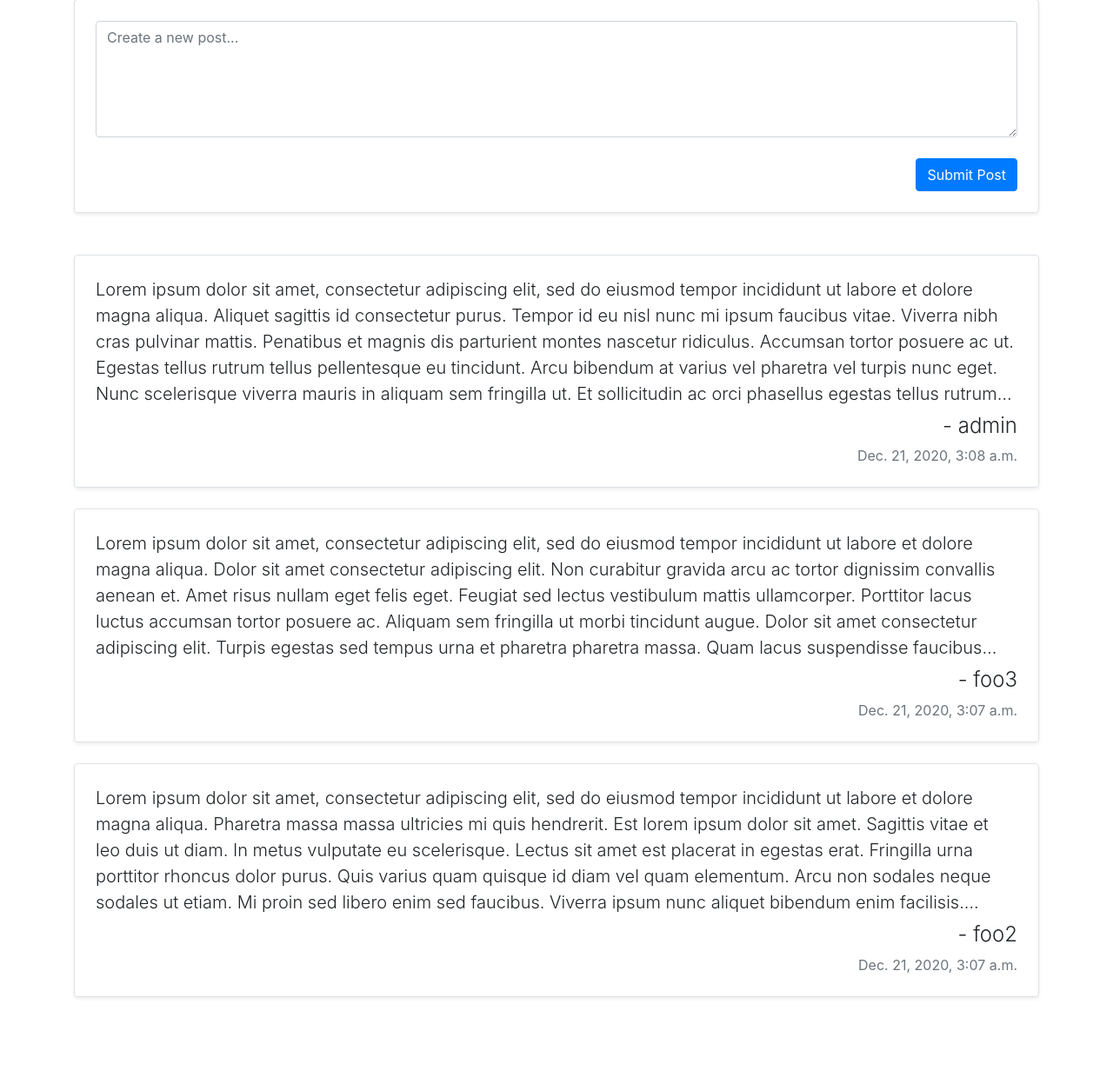
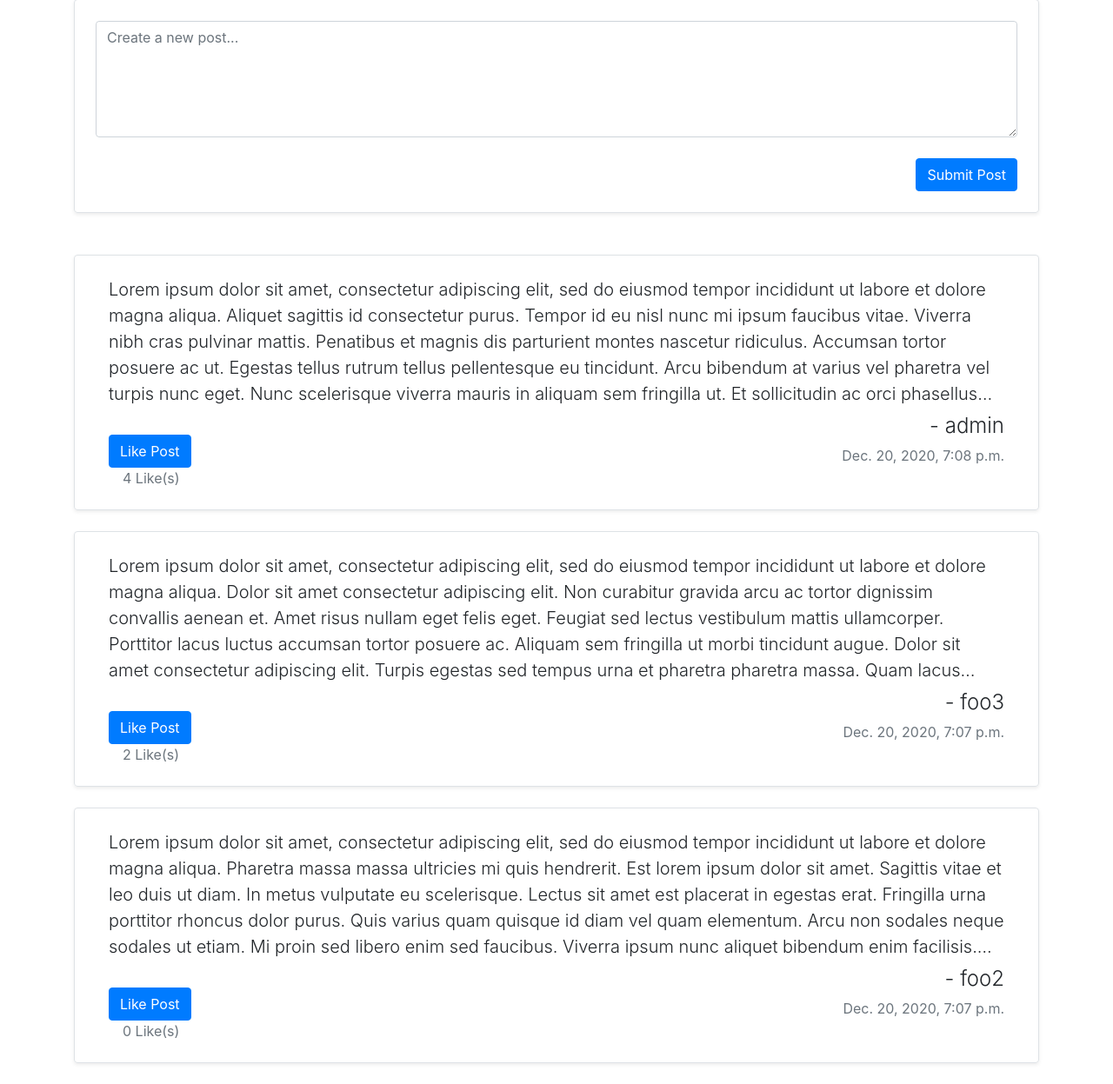
Before and after one commit to sflems/led-board-manager, a Django app: page / in a window 1280 px wide. Shown: the part 147-1394 px from the top of the page at 87% size. Before the commit the page ends 1295 px from the top, so only its background shows below. Run offline with Django 3.2, Linux system fonts and the light colour scheme; a user stored in the database is signed in; data comes from the database, SQL or seed files in the repository; both versions use the stored data as it was after the commit; some libraries are stand-ins or nearby versions.

Commit message:
Posts Template & Ajax Fixes

```diff
--- a/network/models.py
+++ b/network/models.py
@@ -86,7 +86,7 @@ class CommentForm(ModelForm):
         }
 
 class FollowingList(models.Model):
-    followed_users = models.ManyToManyField(User, blank=True)
+    followed_users = models.ManyToManyField(User, blank=True, symmetrical=False)
     user = models.ForeignKey(User, on_delete=models.CASCADE, related_name="follower")
 
     def __str__(self):
--- a/network/static/network/network.js
+++ b/network/static/network/network.js
@@ -1,131 +1,95 @@
 document.addEventListener('DOMContentLoaded', function() {
     // Use buttons to toggle between views
-  document.querySelector('#index').addEventListener('click', () => load_views('all_posts'));
-  document.querySelector('#following').addEventListener('click', () => load_views('following'));
-  document.querySelector('#compose-form').onsubmit = compose_post;
+    document.querySelector('#index').addEventListener('click', () => location.href='/');
+    document.querySelector('#following').addEventListener('click', () => location.href='/views/following');
+    document.querySelector('#compose-form').onsubmit = () => {
+		compose_post();
+		return false;
+	};
 
-  let posts_list = document.querySelectorAll('#post');
+    let posts_list = document.querySelectorAll('.post');
     posts_list.forEach(post => {
-	  post.addEventListener('click', function() {
+	    post.querySelector('#post-content').addEventListener('click', function() {
 		    post.querySelector('#post-content').classList.toggle("truncate");
 	    });
+	    post.querySelector('#like-form').onsubmit = () => {
+	    	like_post(`${post.id}`);
+			return false;
+	    };
     });
+
+  // TODO: Implement Profiles View
 
   // By default load all posts view
   // load_views('all_posts');
-});
+})
 
 function load_views(view) {
 
+    if (view == 'all_posts') {
 		// Show the posts view and hide other views
 		document.querySelector('#posts-view').style.display = 'block';
+		document.querySelector('#compose-view').style.display = 'block';
 		document.querySelector('#profile-view').style.display = 'none';
-
-
-
-  // Get all posts and load them
-  if (view == 'all_posts') {
-
-		// Show the view name
-		document.querySelector('#posts-view').innerHTML = `
-			<div class="posts-list"></div>
-		`;
-
-		fetch('/views/all_posts')
-		.then(response => response.json())
-		.then(posts => {
-			// Print posts
-			console.log(posts);
-
-			// Load all posts
-			load_posts(posts);
-		});
-  };
-
 	// Get posts from all followed users and load them
-  if (view == 'following') {
-
-		// Show the view name
-		document.querySelector('#posts-view').innerHTML = `
-			<div class="posts-list"></div>
-		`;
-
-		fetch('/views/following')
-		.then(response => response.json())
-		.then(posts => {
-			// If error thrown(response status is not in the range 200-299 inclusive), display error
-			if (Response.ok !== true) {
-				console.log(posts.error);
-				const element = document.createElement('div');
-				element.innerHTML = `
-					<div class="col">${posts.error}</div>
-				`;
-				element.classList.add("row","posts");
-				document.querySelector('.posts-list').append(element);
-			// Otherwise load the posts
-			} else {
-				// Print posts
-				console.log(posts);
-
-				// Load all posts
-				load_posts(posts);
-			}
-		});
-  };
-
-  // TODO: Implement Profiles View
-
-}
-
-// Loads all posts
-function load_posts(posts) {
-	if (posts.length > 0) {
-		posts.forEach(post => {
-			const element = document.createElement('div');
-			element.innerHTML = `
-				<div id="post" class="col">
-					<p id="post-content" class="mb-2 lead truncate">${ post.content.trim().replace(/\n/g, "<br >") }</p>
-					<h4 class="mb-2 font-weight-light text-right">- ${ post.author }</h4>
-					<p class="mb-0 text-muted text-right">${ post.timestamp }</p>
-				</div>
-			`;
-			element.classList.add("row", "no-gutters", "border", "rounded", "overflow-hidden", "mb-4", "p-4", "shadow-sm", "max-h-250", "position-relative",);
-			element.addEventListener('click', function() {
-				element.querySelector('#post-content').classList.toggle("truncate");
-	  });
-			document.querySelector('.posts-list').append(element);
-		});
-	} else {
-		const element = document.createElement('div');
-		element.innerHTML = `
-			<div class="col">No posts to display.</div>
-		`;
-		element.classList.add("row","no-gutters", "border", "rounded", "overflow-hidden", "mb-4", "p-4", "shadow-sm", "h-250", "position-relative",);
-		document.querySelector('.posts-list').append(element);
+	} else if (view == 'following') {
+		// Show the posts view and hide other views
+		document.querySelector('#posts-view').style.display = 'block';
+		document.querySelector('#compose-view').style.display = 'block';
+		document.querySelector('#profile-view').style.display = 'none';
+	} else if (view == 'profile') {
+		// Show the posts view and hide other views
+		document.querySelector('#posts-view').style.display = 'none';
+		document.querySelector('#compose-view').style.display = 'none';
+		document.querySelector('#profile-view').style.display = 'block';
 	}
 }
 
-	//Submits new post form
+
 function compose_post() {
 	// Get form data
 	let content = document.querySelector('#compose-content').value;
 	const csrftoken = Cookies.get('csrftoken');
 
-	//Send Post request to emails URL with new email JSON data
+	//Send Post request to postss URL with new post JSON data
 	fetch('/posts/create', {
+		headers: {'X-CSRFToken': csrftoken},
 		method: 'POST',
-		mode: 'same-origin',  // Do not send CSRF token to another domain.
-
 		body: JSON.stringify({
 			content: content,
+		}),
+	})
+	.then(response => response.json())
+	.then(response => {
+		// Print result
+		console.log(response);
+		if (response.error) {
+			alert(response.error);
+		} else {
+			document.querySelector('#compose-form').reset();
+			document.querySelector('#posts-view').insertAdjacentHTML("afterbegin", response.html);
+			document.querySelector('#like-form').onsubmit = () => {
+				like_post(response.post);
+				return false;
+			};
+		};
+	})
+}
+
+// Likes a post
+function like_post(post_id) {
+	const csrftoken = Cookies.get('csrftoken');
+	fetch(`/posts/${post_id}`, {
+		headers: {'X-CSRFToken': csrftoken},
+		method: 'PUT',
+		body: JSON.stringify({
+			changed: true
 		})
 	})
 	.then(response => response.json())
 	.then(result => {
 		// Print result
 		console.log(result);
-		load_views('all_posts');
+		location.reload();
 	});
-
-	return false;
 }
--- a/network/templates/network/index.html
+++ b/network/templates/network/index.html
@@ -23,21 +23,9 @@
 		</div>
 	{% endif %}
 	<br>
-	<div id="posts-view-full">
 	<div id="posts-view">
-
 		<div class="posts-list">
-					{% for post in posts %}
-					<div class="row no-gutters border rounded overflow-hidden mb-4 p-4 shadow-sm max-h-250 position-relative">
-						<div id="post" class="col">
-							<p id="post-content" class="mb-2 lead truncate">{{ post.content.strip|linebreaksbr }}</p>
-							<h4 class="ml-3 mb-2 font-weight-light text-right">- {{ post.author }}</h4>
-							<p class="mb-0 text-muted text-right">{{ post.timestamp }}</p>
+			{% include "network/posts.html" with posts=posts %}
 		</div>
 	</div>
-					{% endfor %}
-				</div>
-
-		</div>
-	</div>
-{% endblock %}
+{% endblock body %}
--- /dev/null
+++ b/network/templates/network/posts.html
@@ -0,0 +1,65 @@
+{% block posts %}
+
+		{% if error %}
+			{{ error }}
+		{% endif %}
+		{% if posts %}
+			{% for post in posts %}
+				<div class="row no-gutters border rounded overflow-hidden mb-4 p-4 shadow-sm max-h-250 position-relative">
+					<div id="{{ post.id }}" class="post col">
+						<div class="row m-0">
+							<p id="post-content" class="col mb-2 lead truncate">{{ post.content.strip|linebreaksbr }}</p>
+						</div>
+						<div class="row m-0">
+							<div class="col-sm-6">
+								{% if user.is_authenticated %}
+									<form id="like-form" action="{% url 'index' %}">
+										{% if user in post.likes.all %}
+											<button href="#" id="like-post" class="btn btn-danger mt-4">Unlike Post</button>
+										{% else %}
+											<button href="#" id="like-post" class="btn btn-primary mt-4">Like Post</button>
+										{% endif %}
+									</form>
+								{% else %}
+									<a class="btn btn-outline-info" href="{% url 'login' %}?next={{request.path}}">Log in to like this article!</a><br>
+								{% endif %}
+								<p class="ml-3 mb-0 text-muted">{{ post.like_count }} Like(s)</p>
+							</div>
+							<div class="col-sm-6">
+								<h4 class="ml-3 mb-2 font-weight-light text-right">- {{ post.author }}</h4>
+								<p class="mb-0 text-muted text-right">{{ post.timestamp }}</p>
+							</div>
+						</div>
+					</div>
+				</div>
+			{% endfor %}
+		{% elif post %}
+			<div class="row no-gutters border rounded overflow-hidden mb-4 p-4 shadow-sm max-h-250 position-relative">
+				<div id="{{ post.id }}" class="post col">
+					<div class="row m-0">
+						<p id="post-content" class="col mb-2 lead truncate">{{ post.content.strip|linebreaksbr }}</p>
+					</div>
+					<div class="row m-0">
+						<div class="col-sm-6">
+							{% if user.is_authenticated %}
+								<form id="like-form" action="{% url 'index' %}">
+									{% if user in post.likes.all %}
+										<button href="#" id="like-post" class="btn btn-danger mt-4">Unlike Post</button>
+									{% else %}
+										<button href="#" id="like-post" class="btn btn-primary mt-4">Like Post</button>
+									{% endif %}
+								</form>
+							{% else %}
+								<a class="btn btn-outline-info" href="{% url 'login' %}?next={{request.path}}">Log in to like this article!</a><br>
+							{% endif %}
+							<p class="ml-3 mb-0 text-muted">{{ post.like_count }} Like(s)</p>
+						</div>
+						<div class="col-sm-6">
+							<h4 class="ml-3 mb-2 font-weight-light text-right">- {{ post.author }}</h4>
+							<p class="mb-0 text-muted text-right">{{ post.timestamp }}</p>
+						</div>
+					</div>
+				</div>
+			</div>
+		{% endif %}
+{% endblock posts %}
--- a/network/views.py
+++ b/network/views.py
@@ -1,10 +1,11 @@
 from django.contrib.auth import authenticate, login, logout
 from django.contrib.auth.decorators import login_required
 from django.views.decorators.csrf import csrf_exempt
-from django.views.generic import CreateView
 
 from django.http import JsonResponse
 from django.shortcuts import HttpResponse, HttpResponseRedirect, render
+from django.template.response import TemplateResponse
+from django.template.loader import render_to_string
 from django.urls import reverse
 
 from django.core.exceptions import *
@@ -18,72 +19,59 @@ def index(request):
     posts = Post.objects.filter(is_active=1)
     return render(request, "network/index.html", {
         "posts": posts.order_by("-timestamp"),
-        "postform": PostForm(),
     })
 
 
 def view(request, view):
 
-    posts = {}
+    # Filter posts returned based on view
+    if view == "all_posts":
 
-    # Filter emails returned based on mailbox
-    if view == "all_posts":
+        # Try to get posts in reverse chronologial order
         try:
-            posts = Post.objects.all().order_by("-timestamp")
-        except ObjectDoesNotExist:
-            return JsonResponse({"error": "No posts found."}, status=400)
+            posts = Post.objects.filter(is_active=1).order_by("-timestamp")
+            return TemplateResponse(request, "network/index.html", {
+                "posts": posts.order_by("-timestamp"),
+            })
+
+        # If no posts exist exception
+        except Post.ObjectDoesNotExist:
+            return TemplateResponse(request, "network/index.html", {
+                "error": "No posts found.",
+            })
 
     elif view == "following" and request.user.is_authenticated:
+
+        # Try to get posts from followed users in reverse chronologial order
         try:
             if FollowingList.objects.get(user=request.user) != []:
                 following = FollowingList.objects.get(user=request.user).followed_users.all()
-                posts = Post.objects.filter(author__in=following)
+                posts = Post.objects.filter(author__in=following).order_by("-timestamp")
 
-        except ObjectDoesNotExist:
-            return JsonResponse({"error": "No followed users to show posts for."}, status=400)
-
-
-
-    # Return posts in reverse chronologial order
-    return JsonResponse([post.serialize() for post in posts], safe=False)
-
-@csrf_exempt
-@login_required
-def UpdatePost(request, post_id):
-
-    # Query for requested post
-    try:
-        post = Post.objects.get(user=request.user, pk=post_id)
-    except Post.DoesNotExist:
-        return JsonResponse({"error": "Post not found."}, status=404)
-
-
-    # Update whether email is read or should be archived
-    if request.method == "PUT":
-        data = json.loads(request.body)
-      # Fuctions to be performed on object
-        ''' if data.get("read") is not None:
-            email.read = data["read"] '''
-        email.save()
-        return HttpResponse(status=204)
-
-    # Email must be via GET or PUT
-    else:
-        return JsonResponse({
-            "error": "PUT request required."
-        }, status=400)
+                return TemplateResponse(request, "network/index.html", {
+                    "posts": posts,
+                })
+        # If no following list exists or no followed users in list exceptions
+        except FollowingList.ObjectDoesNotExist:
+            return TemplateResponse(request, "network/index.html", {
+                "error": "No followed users to show posts for.",
+            })
+        except FollowingList.EmptyResultSet:
+            return TemplateResponse(request, "network/index.html", {
+                "error": "No followed users to show posts for.",
+            })
 
 
 @login_required
 def CreatePost(request):
 
-    # Composing a new email must be via POST
+    # Composing a new post must be via POST
     if request.method != "POST":
         return JsonResponse({"error": "POST request required."}, status=400)
 
     # Check recipient emails
     data = json.loads(request.body)
-    content = data.get("content")
+    content = data.get("content", "")
 
     if len(content) <= 3:
         return JsonResponse({
@@ -93,11 +81,58 @@ def CreatePost(request):
     post = Post(
             author=request.user,
             content=content,
-        )
+           )
     post.save()
+    posts = {Post.objects.filter(is_active=1).order_by("-timestamp"),}
 
-    return JsonResponse({"message": "Post created successfully."}, status=201)
+    # Gets posts.html template, renders it as a string with post context for inserting HTML as json in following AJAX reponse.
+    html = render_to_string("network/posts.html", {
+        "post": post,
+    }, request)
 
+    return JsonResponse({
+        "message": "Post created successfully.",
+        "html": html,
+        "post": post.id,
+    }, status=200)
+
+
+@login_required
+def UpdatePost(request, post_id):
+
+    # Query for requested post
+    try:
+        post = Post.objects.get(pk=post_id)
+    except Post.DoesNotExist:
+        return JsonResponse({"error": "Post not found."}, status=404)
+
+
+    # Update whether post is liked
+    if request.method == "PUT":
+        data = json.loads(request.body)
+      # Fuctions to be performed on object
+        if data.get("changed") is not None:
+            if post.likes.filter(id=request.user.id).exists():
+                post.likes.remove(request.user.id)
+                post.save()
+                return JsonResponse({
+                    "message": "Post unliked successfully.",
+                    "liked": False,
+                }, status=202)
+            else:
+                post.likes.add(request.user.id)
+                post.save()
+                return JsonResponse({
+                    "message": "Post liked successfully.",
+                    "liked": True,
+                }, status=202)
+
+
+    # Update must be via PUT
+    else:
+        return JsonResponse({
+            "error": "PUT request required."
+        }, status=400)
 
 
 def login_view(request):
--- a/project4/settings.py
+++ b/project4/settings.py
@@ -111,7 +111,7 @@ AUTH_PASSWORD_VALIDATORS = [
 
 LANGUAGE_CODE = 'en-us'
 
-TIME_ZONE = 'UTC'
+TIME_ZONE = 'America/Vancouver'
 
 USE_I18N = True
 
@@ -119,6 +119,10 @@ USE_L10N = True
 
 USE_TZ = True
 
+REST_FRAMEWORK = {
+    'DATETIME_FORMAT': "%b %d %Y, %I:%M %p",
+ }
+
 
 # Static files (CSS, JavaScript, Images)
 # https://docs.djangoproject.com/en/3.0/howto/static-files/
```
Also changed, not shown: db.sqlite3. Lines whose indentation alone changed are shown as unchanged.
